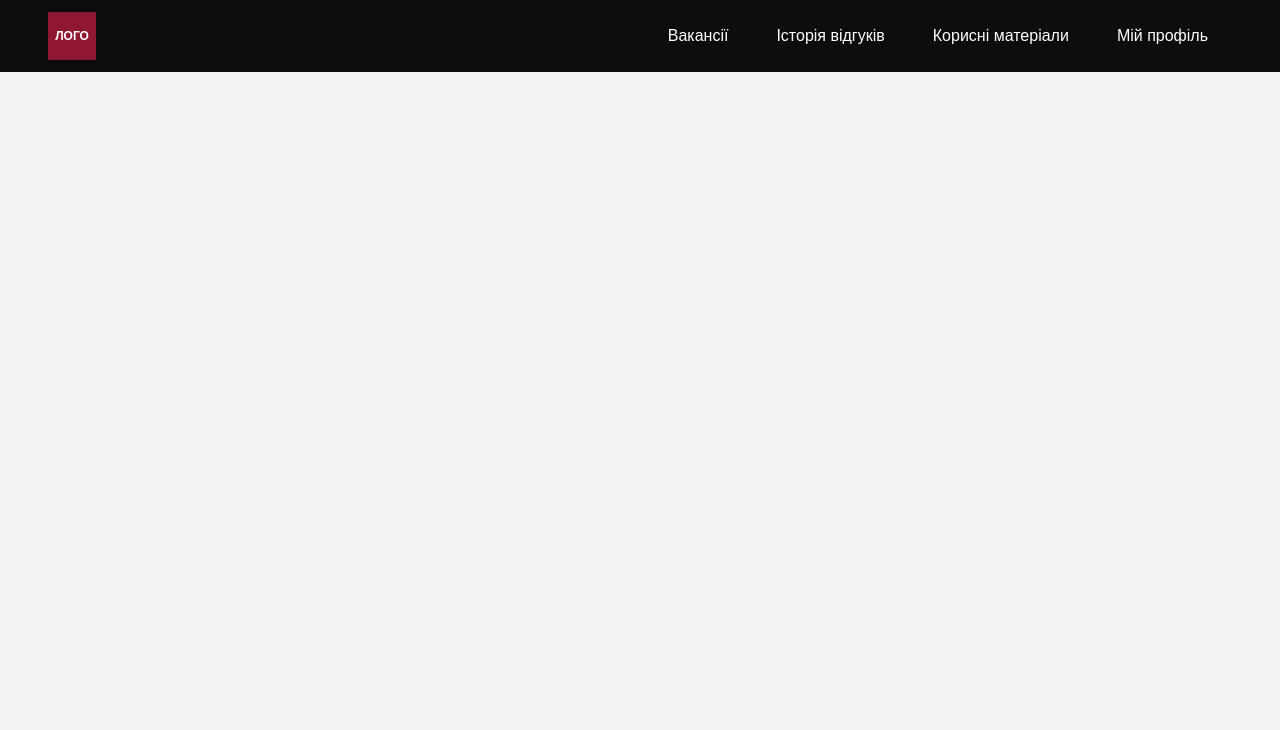
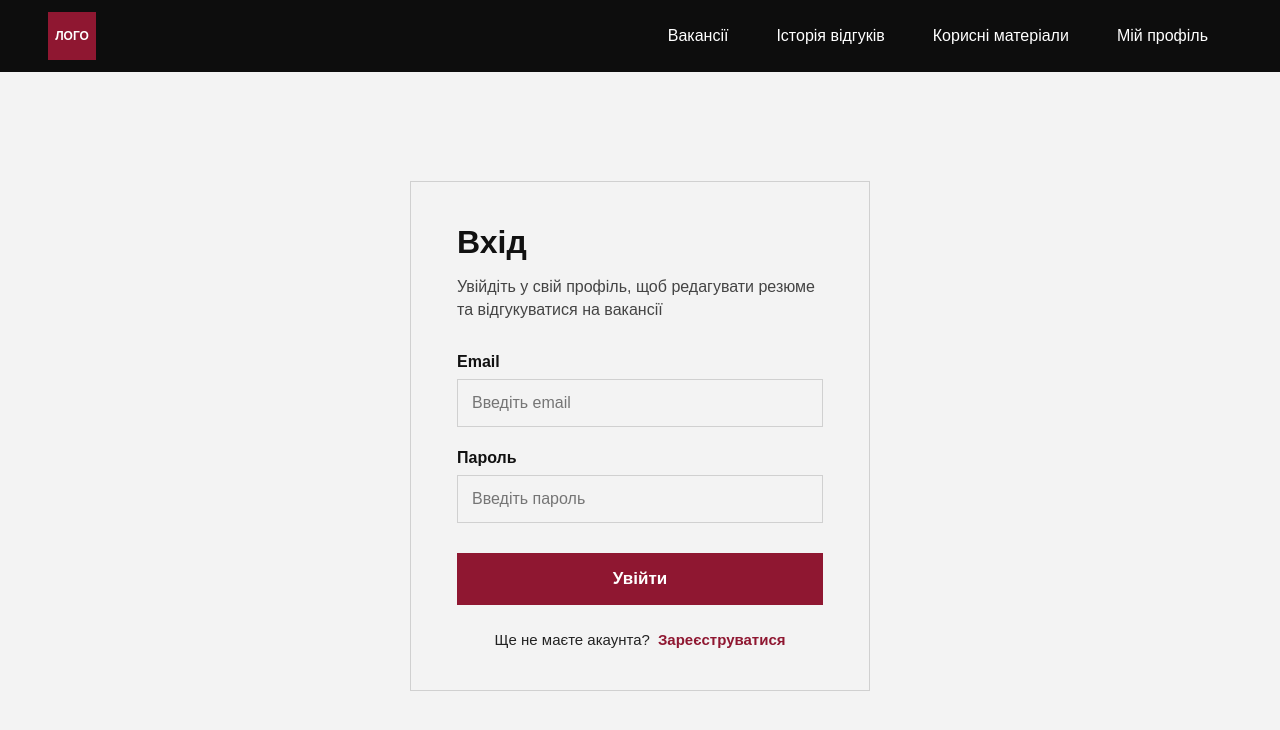
Before and after one commit to marharytapaduchak/web-job-search-site, a React (Vite) app: page /login in a window 1280 px wide. Shown: the top 730 px of the page. Built offline with nearby package versions, Linux system fonts and the light colour scheme.

Commit message:
add login and register

```diff
--- a/src/App.jsx
+++ b/src/App.jsx
@@ -13,6 +13,8 @@ import MainVacancies from './pages/MainVacancies';
 import ProfileContacts from './pages/ProfileContacts';
 import ProfileNotification from './pages/ProfileNotification';
 import ProfileEditInfo from './pages/ProfileEditInfo';
+import Login from "./pages/Login";
+import Register from "./pages/Register";
 
 function App() {
   return (
@@ -32,6 +34,8 @@ function App() {
         <Route path="/profile_contacts" element={<ProfileContacts />} />
         <Route path="/profile_notification" element={<ProfileNotification />} />
         <Route path="/profile_edit_info" element={<ProfileEditInfo />} />
+        <Route path="/login" element={<Login />} />
+        <Route path="/register" element={<Register />} />
       </Routes>
     </>
   );
--- /dev/null
+++ b/src/pages/Login.css
@@ -0,0 +1,97 @@
+.login-page {
+    min-height: calc(100vh - 72px);
+    background-color: #f3f3f3;
+    display: flex;
+    justify-content: center;
+    align-items: center;
+    padding: 48px;
+  }
+
+  .login-card {
+    width: 100%;
+    max-width: 460px;
+    background-color: #f3f3f3;
+    border: 1px solid #d0d0d0;
+    padding: 42px 46px;
+  }
+
+  .login-card__title {
+    margin: 0 0 14px;
+    font-size: 32px;
+    font-weight: 700;
+    color: #111;
+  }
+
+  .login-card__subtitle {
+    margin: 0 0 32px;
+    font-size: 16px;
+    line-height: 1.45;
+    color: #444;
+  }
+
+  .login-form {
+    display: flex;
+    flex-direction: column;
+    gap: 22px;
+  }
+
+  .login-form__field {
+    display: flex;
+    flex-direction: column;
+  }
+
+  .login-form__label {
+    margin-bottom: 8px;
+    font-size: 16px;
+    font-weight: 700;
+    color: #111;
+  }
+
+  .login-form__input {
+    width: 100%;
+    height: 48px;
+    border: 1px solid #d0d0d0;
+    background-color: #f3f3f3;
+    padding: 0 14px;
+    font-size: 16px;
+    color: #111;
+    outline: none;
+  }
+
+  .login-form__input:focus {
+    border-color: #8f1731;
+  }
+
+  .login-form__button {
+    height: 52px;
+    border: none;
+    background-color: #8f1731;
+    color: white;
+    font-size: 17px;
+    font-weight: 700;
+    cursor: pointer;
+    margin-top: 8px;
+  }
+
+  .login-form__button:hover {
+    background-color: #771229;
+  }
+
+  .login-card__bottom {
+    margin-top: 26px;
+    display: flex;
+    justify-content: center;
+    gap: 8px;
+    font-size: 15px;
+    color: #222;
+  }
+
+  .login-card__link {
+    color: #8f1731;
+    font-weight: 700;
+    text-decoration: none;
+  }
+
+  .login-card__link:hover {
+    text-decoration: underline;
+  }
--- /dev/null
+++ b/src/pages/Login.jsx
@@ -0,0 +1,51 @@
+import "./Login.css";
+
+export default function Login() {
+  return (
+    <main className="login-page">
+      <section className="login-card">
+        <h1 className="login-card__title">Вхід</h1>
+        <p className="login-card__subtitle">
+          Увійдіть у свій профіль, щоб редагувати резюме та відгукуватися на вакансії
+        </p>
+
+        <form className="login-form">
+          <div className="login-form__field">
+            <label className="login-form__label" htmlFor="email">
+              Email
+            </label>
+            <input
+              id="email"
+              className="login-form__input"
+              type="email"
+              placeholder="Введіть email"
+            />
+          </div>
+
+          <div className="login-form__field">
+            <label className="login-form__label" htmlFor="password">
+              Пароль
+            </label>
+            <input
+              id="password"
+              className="login-form__input"
+              type="password"
+              placeholder="Введіть пароль"
+            />
+          </div>
+
+          <button className="login-form__button" type="submit">
+            Увійти
+          </button>
+        </form>
+
+        <div className="login-card__bottom">
+          <span>Ще не маєте акаунта?</span>
+          <a href="/register" className="login-card__link">
+            Зареєструватися
+          </a>
+        </div>
+      </section>
+    </main>
+  );
+}
--- /dev/null
+++ b/src/pages/Register.css
@@ -0,0 +1,77 @@
+.register-page {
+    min-height: calc(100vh - 72px);
+    display: flex;
+    justify-content: center;
+    align-items: center;
+    background: #f3f3f3;
+    padding: 40px;
+  }
+
+  .register-card {
+    width: 100%;
+    max-width: 520px;
+    border: 1px solid #d0d0d0;
+    padding: 40px;
+    background: #f3f3f3;
+  }
+
+  .register-card__title {
+    font-size: 30px;
+    font-weight: 700;
+    margin-bottom: 24px;
+  }
+
+  .register-form {
+    display: flex;
+    flex-direction: column;
+    gap: 18px;
+  }
+
+  .register-form__row {
+    display: flex;
+    gap: 12px;
+  }
+
+  .register-form__field {
+    display: flex;
+    flex-direction: column;
+    width: 100%;
+  }
+
+  .register-form__field label {
+    margin-bottom: 6px;
+    font-weight: 600;
+  }
+
+  .register-form__field input {
+    height: 46px;
+    border: 1px solid #d0d0d0;
+    padding: 0 12px;
+    background: #f3f3f3;
+  }
+
+  .register-form__button {
+    margin-top: 10px;
+    height: 50px;
+    background: #8f1731;
+    color: white;
+    font-weight: 700;
+    border: none;
+    cursor: pointer;
+  }
+
+  .register-form__button:hover {
+    background: #751226;
+  }
+
+  .register-card__bottom {
+    margin-top: 20px;
+    text-align: center;
+  }
+
+  .register-card__bottom a {
+    color: #8f1731;
+    font-weight: 700;
+    margin-left: 6px;
+    text-decoration: none;
+  }
--- /dev/null
+++ b/src/pages/Register.jsx
@@ -0,0 +1,49 @@
+import "./Register.css";
+
+export default function Register() {
+  return (
+    <main className="register-page">
+      <section className="register-card">
+        <h1 className="register-card__title">Реєстрація</h1>
+
+        <form className="register-form">
+          <div className="register-form__row">
+            <div className="register-form__field">
+              <label>Ім’я</label>
+              <input type="text" placeholder="Введіть ім’я" />
+            </div>
+
+            <div className="register-form__field">
+              <label>Прізвище</label>
+              <input type="text" placeholder="Введіть прізвище" />
+            </div>
+          </div>
+
+          <div className="register-form__field">
+            <label>Email</label>
+            <input type="email" placeholder="Введіть email" />
+          </div>
+
+          <div className="register-form__field">
+            <label>Пароль</label>
+            <input type="password" placeholder="Введіть пароль" />
+          </div>
+
+          <div className="register-form__field">
+            <label>Підтвердіть пароль</label>
+            <input type="password" placeholder="Повторіть пароль" />
+          </div>
+
+          <button className="register-form__button" type="submit">
+            Зареєструватися
+          </button>
+        </form>
+
+        <div className="register-card__bottom">
+          <span>Вже маєте акаунт?</span>
+          <a href="/login">Увійти</a>
+        </div>
+      </section>
+    </main>
+  );
+}
```
